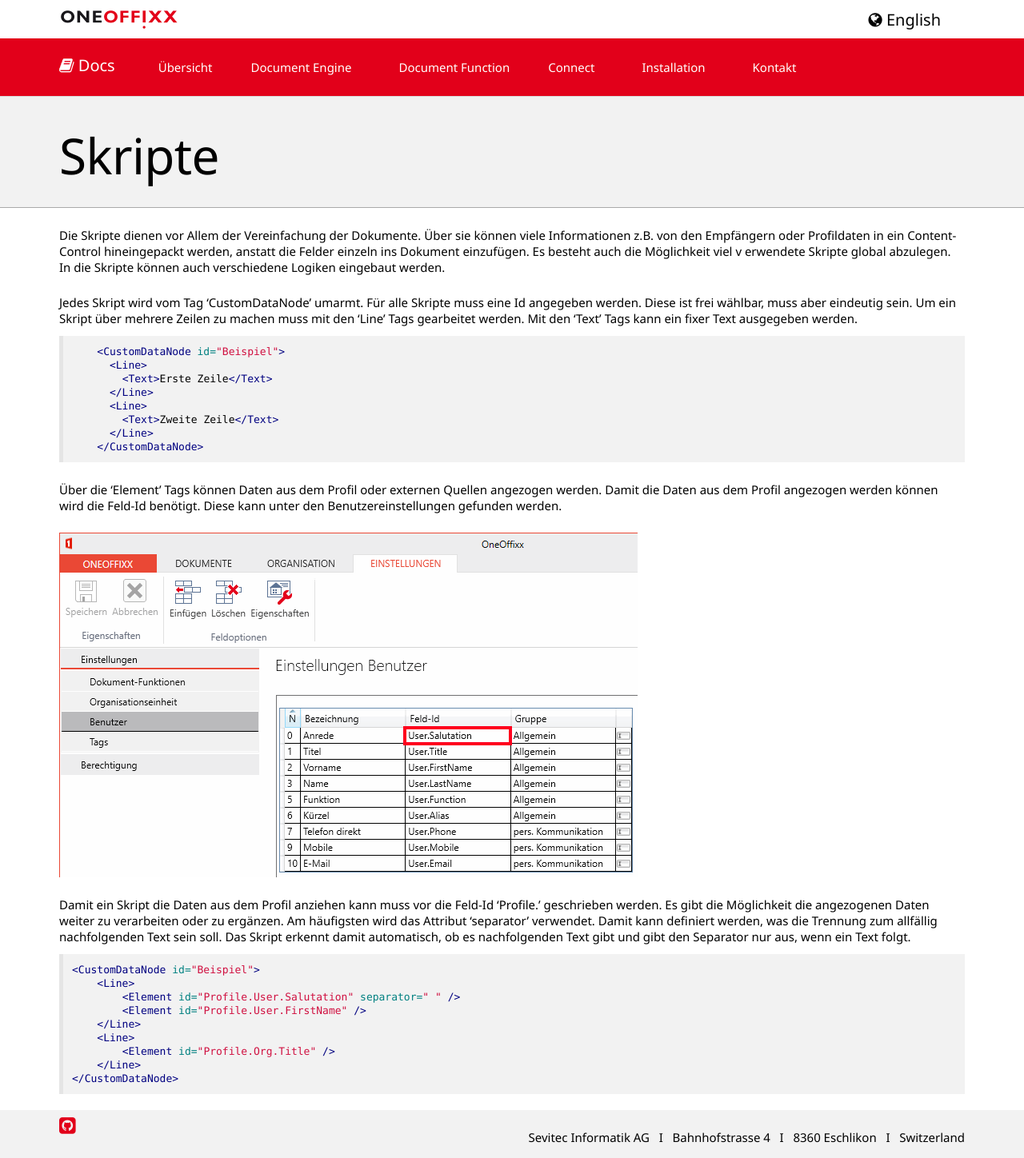
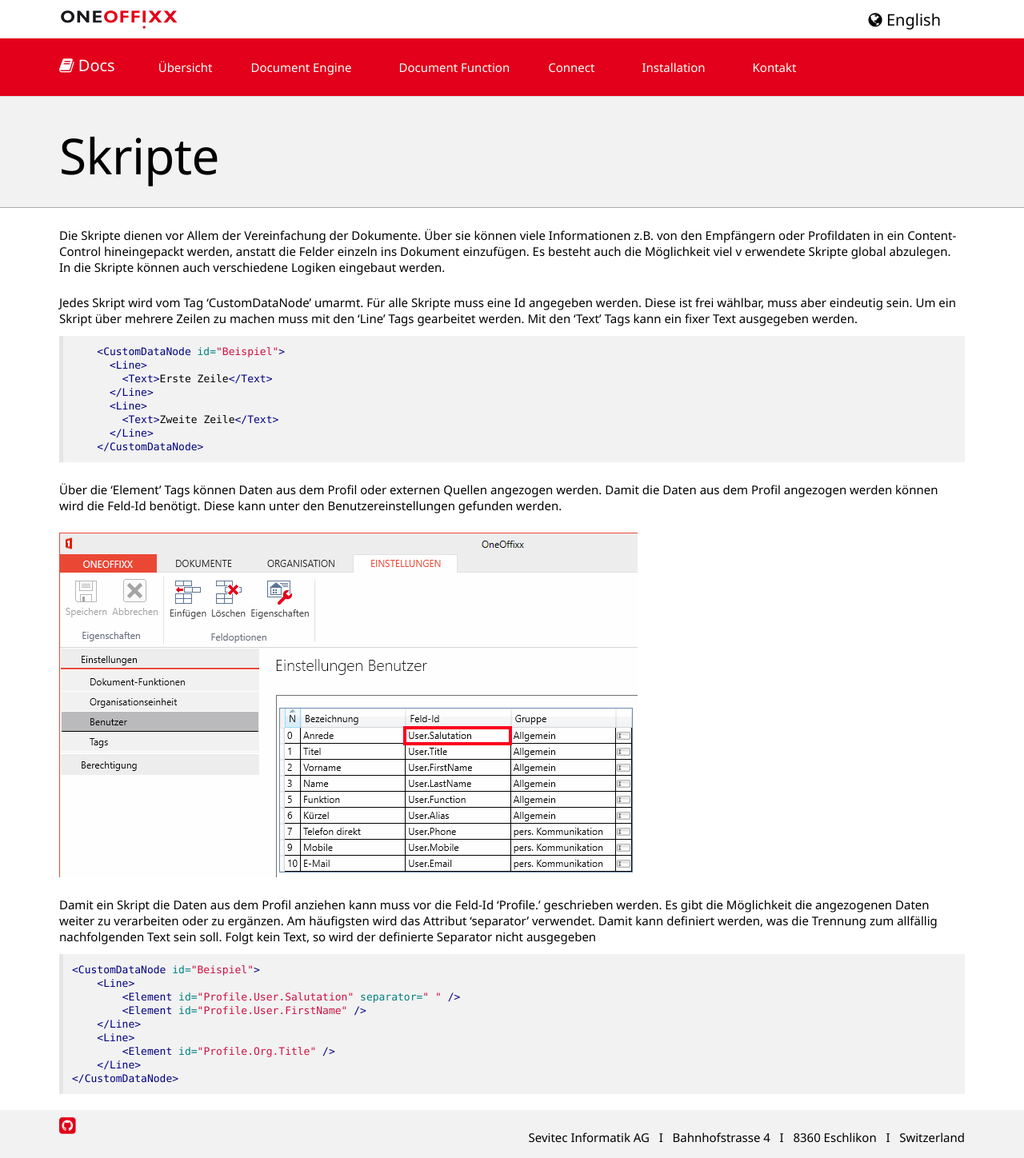
Before and after one commit to primesoft-group/oneoffixx-docs, a Jekyll site: the page built from _pages/docfunc/de/df-scripts.md, in a window 1280 px wide. Shown: the whole page at 80% size. Built offline with Jekyll 4.4.1, drawn with Linux system fonts in a browser that asks for light colours; nearby versions of some CDN libraries; some web fonts are replaced.

Commit message:
Update df-scripts.md

````diff
--- a/_pages/docfunc/de/df-scripts.md
+++ b/_pages/docfunc/de/df-scripts.md
@@ -25,7 +25,7 @@
 
 ![x]({{ site.baseurl }}/assets/content-images/docfunc/de/fieldid.png)
 
-Damit ein Skript die Daten aus dem Profil anziehen kann muss vor die Feld-Id 'Profile.' geschrieben werden. Es gibt die Möglichkeit die angezogenen Daten weiter zu verarbeiten oder zu ergänzen. Am häufigsten wird das Attribut 'separator' verwendet. Damit kann definiert werden, was die Trennung zum allfällig nachfolgenden Text sein soll. Das Skript erkennt damit automatisch, ob es nachfolgenden Text gibt und gibt den Separator nur aus, wenn ein Text folgt.
+Damit ein Skript die Daten aus dem Profil anziehen kann muss vor die Feld-Id 'Profile.' geschrieben werden. Es gibt die Möglichkeit die angezogenen Daten weiter zu verarbeiten oder zu ergänzen. Am häufigsten wird das Attribut 'separator' verwendet. Damit kann definiert werden, was die Trennung zum allfällig nachfolgenden Text sein soll. Folgt kein Text, so wird der definierte Separator nicht ausgegeben
 
 ```xml
 <CustomDataNode id="Beispiel">
````
